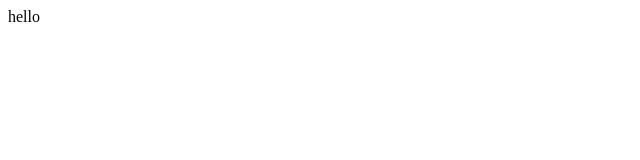
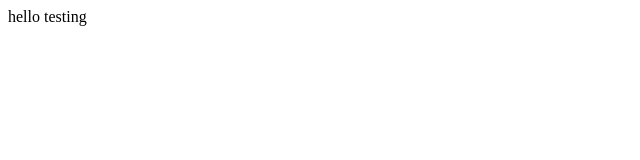
Before and after one commit to pkleungae/pkleungae.github.io, a plain HTML site: page index.html in a window 1280 px wide. Shown: the full height of the page, 0-640 px from the left. Drawn offline with Linux system fonts and the light colour scheme.

Commit message:
testing commit

```diff
--- a/index.html
+++ b/index.html
@@ -2,7 +2,7 @@
 <html>
 
 <body>
-hello
+hello testing
 </body>
 
 
```
